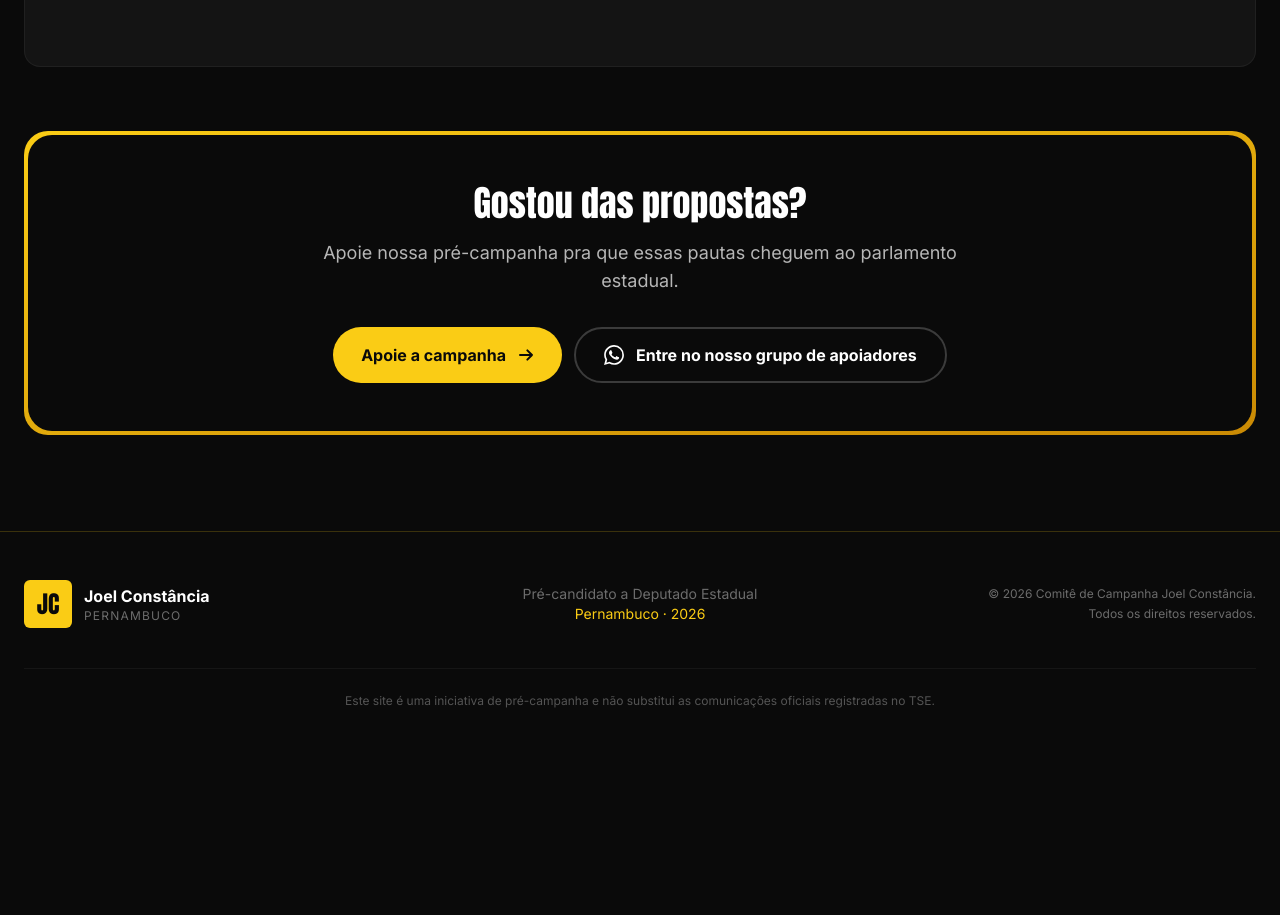
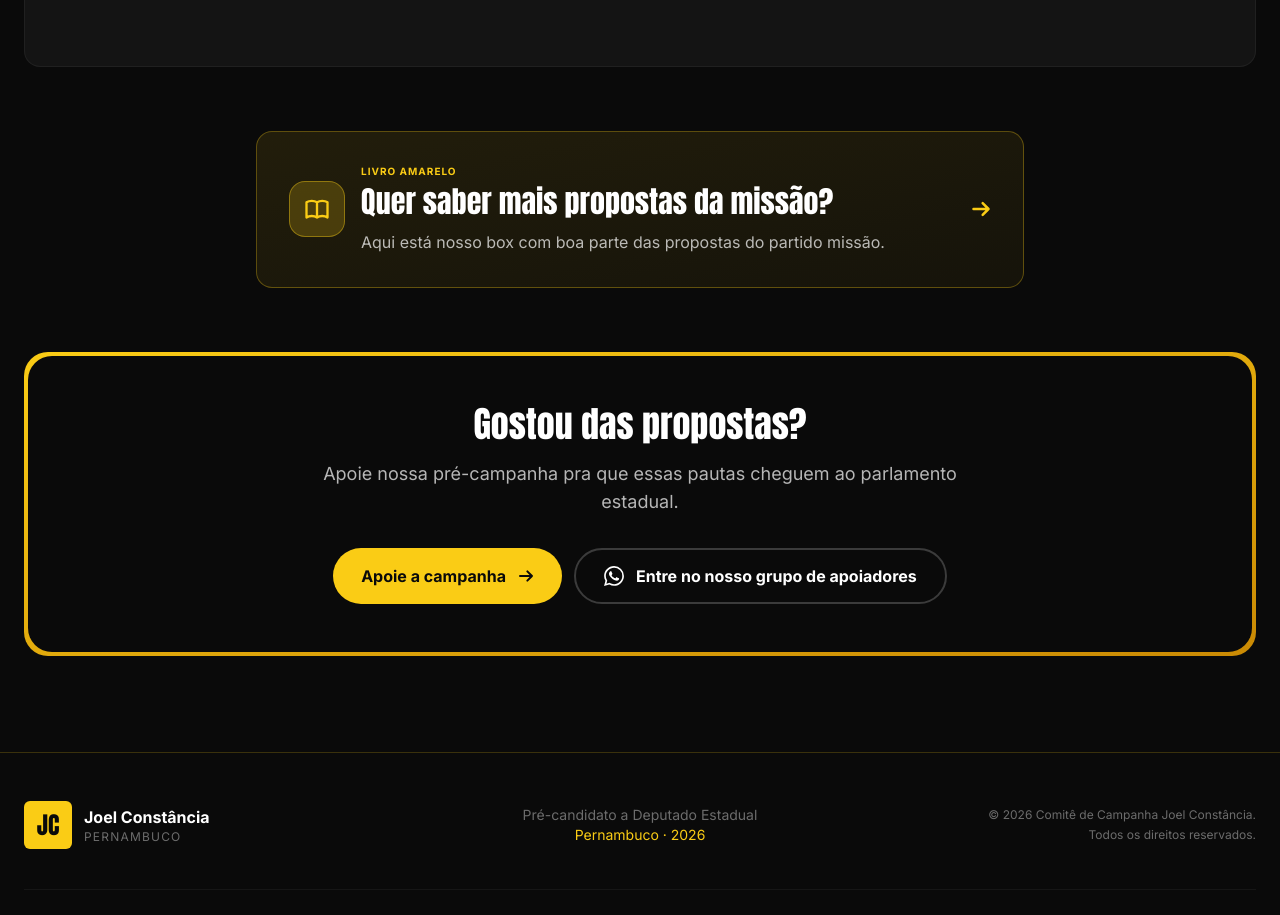
Before and after one commit to joelconstancia1/joel-constancia, a React (Vite) app: page /propostas in a window 1280 px wide. Shown: the part 2600-3515 px from the top of the page. Before the commit the page ends 3357 px from the top, so only its background shows below. Built offline with nearby package versions, Linux system fonts and the light colour scheme; grey boxes are pictures that could not be loaded.

Commit message:
adicionado link do livro amarelo no final da página de propostas

```diff
--- a/src/pages/PropostasTodas.jsx
+++ b/src/pages/PropostasTodas.jsx
@@ -94,6 +94,44 @@ export default function PropostasTodas() {
             </div>
           )}
 
+          {/* Livro Amarelo */}
+          <div className="mt-16 max-w-3xl mx-auto">
+            <a
+              href="https://loja.partidomissao.com/produtos/box-completo-livro-amarelo-ss6fb/"
+              target="_blank"
+              rel="noopener noreferrer"
+              className="group block bg-gradient-to-br from-amarelo/10 to-amarelo/5 hover:from-amarelo/20 hover:to-amarelo/10 border border-amarelo/30 hover:border-amarelo/60 rounded-2xl p-6 sm:p-8 transition-all hover:shadow-2xl hover:shadow-amarelo/10"
+            >
+              <div className="flex flex-col sm:flex-row items-start sm:items-center gap-4">
+                <div className="flex-shrink-0 inline-flex items-center justify-center w-14 h-14 rounded-2xl bg-amarelo/20 border border-amarelo/40 text-amarelo">
+                  <svg className="w-7 h-7" fill="none" stroke="currentColor" strokeWidth="2" viewBox="0 0 24 24">
+                    <path strokeLinecap="round" strokeLinejoin="round" d="M12 6.253v13m0-13C10.832 5.477 9.246 5 7.5 5S4.168 5.477 3 6.253v13C4.168 18.477 5.754 18 7.5 18s3.332.477 4.5 1.253m0-13C13.168 5.477 14.754 5 16.5 5c1.747 0 3.332.477 4.5 1.253v13C19.832 18.477 18.247 18 16.5 18c-1.746 0-3.332.477-4.5 1.253" />
+                  </svg>
+                </div>
+                <div className="flex-1">
+                  <div className="text-amarelo text-[10px] font-bold tracking-widest uppercase mb-1">
+                    Livro Amarelo
+                  </div>
+                  <h2 className="font-display text-2xl sm:text-3xl text-white mb-2 leading-tight group-hover:text-amarelo transition-colors">
+                    Quer saber mais propostas da missão?
+                  </h2>
+                  <p className="text-white/70 text-sm sm:text-base leading-relaxed">
+                    Aqui está nosso box com boa parte das propostas do partido missão.
+                  </p>
+                </div>
+                <svg
+                  className="hidden sm:block flex-shrink-0 w-5 h-5 text-amarelo group-hover:translate-x-1 transition-transform"
+                  fill="none"
+                  stroke="currentColor"
+                  strokeWidth="3"
+                  viewBox="0 0 24 24"
+                >
+                  <path strokeLinecap="round" strokeLinejoin="round" d="M14 5l7 7m0 0l-7 7m7-7H3" />
+                </svg>
+              </div>
+            </a>
+          </div>
+
           {/* CTA final */}
           <div className="mt-16 bg-gradient-to-br from-amarelo to-amarelo-escuro rounded-3xl p-1">
             <div className="bg-noite rounded-3xl p-10 sm:p-12 text-center">
```
